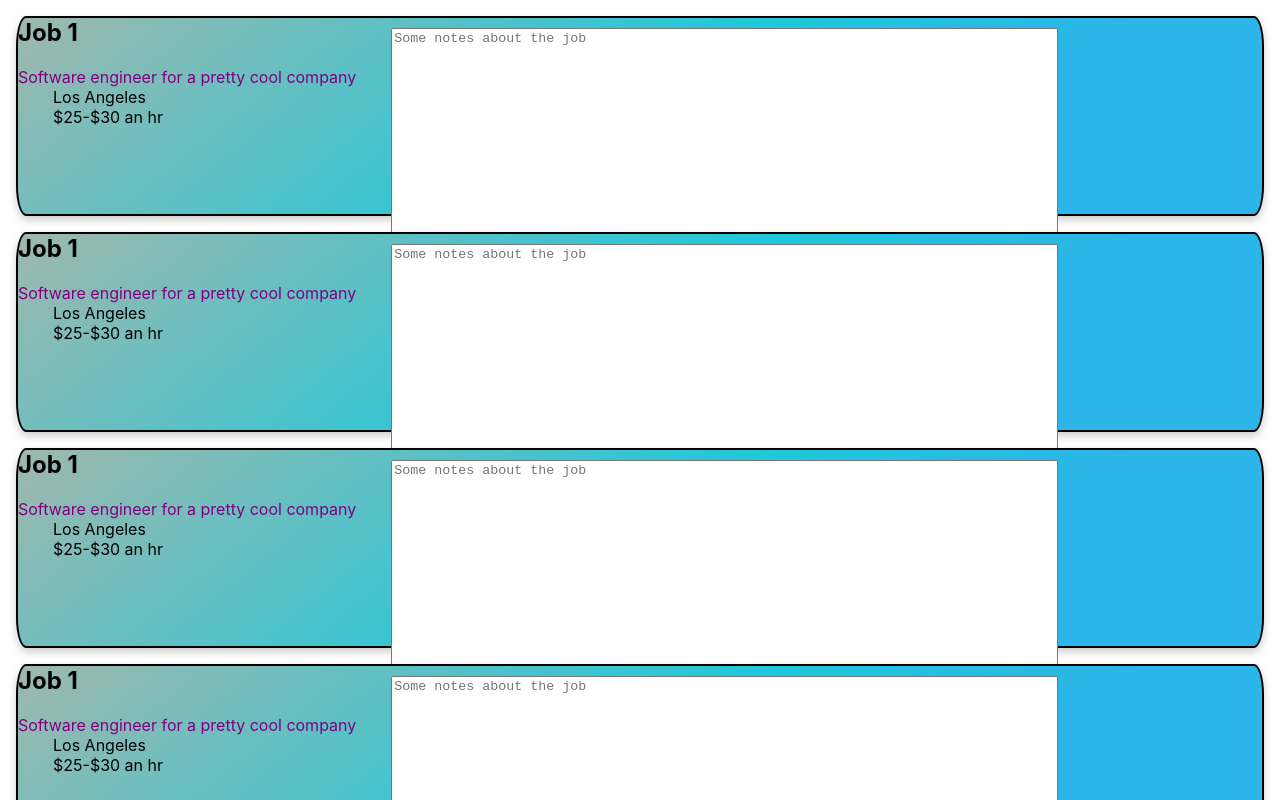
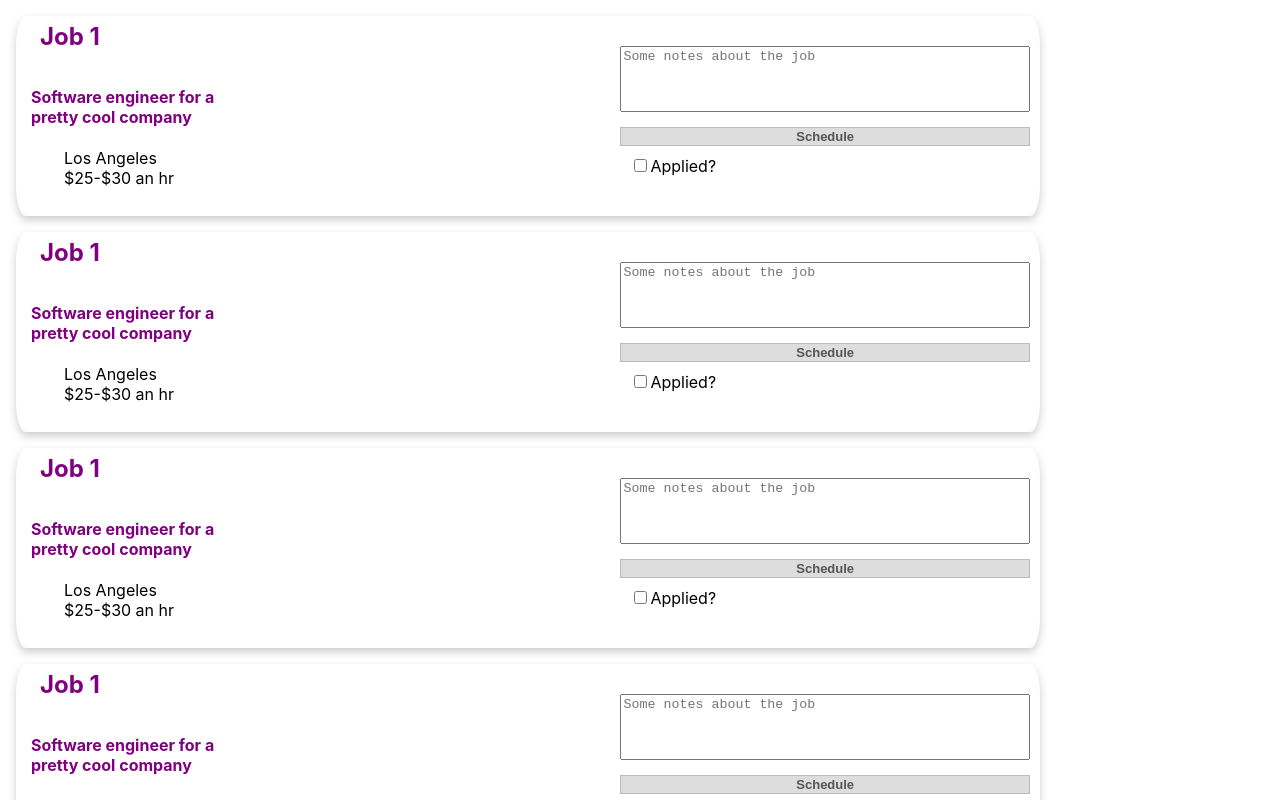
Before and after one commit to etg624/job-search-app, a React (Create React App) app: page / in a window 1280 px wide. Shown: the top 800 px of the page. Built offline with nearby package versions, Linux system fonts and the light colour scheme.

Commit message:
added some more styles moving on

```diff
--- a/src/components/card.css
+++ b/src/components/card.css
@@ -3,22 +3,15 @@
 }
 
 .job-card {
-  background-image: linear-gradient(
-    141deg,
-    #9fb8ad 0%,
-    #1fc8db 51%,
-    #2cb5e8 75%
-  );
   display: flex;
   margin: 1em;
-  border: 2px solid black;
   border-radius: 10px/30px;
   height: 25vh;
-  min-width: 50vw;
+  width: 80vw;
   box-shadow: 0 4px 8px 0 rgba(0, 0, 0, 0.2);
   transition: 0.3s;
   flex-wrap: wrap;
-  justify-content: flex-start;
+  justify-content: space-between;
   position: relative;
 }
 
@@ -27,20 +20,22 @@
   flex-wrap: wrap;
   flex-direction: column;
   margin: 0;
-  align-self: start;
   width: 30%;
 }
 .job-title {
+  color: purple;
+  padding: 0.25em 0 0 1em;
   margin: 0;
 }
 .job-desc .job-details {
-  padding-top: 20px;
+  width: 15rem;
+  padding: 20px 0px 5px 15px;
+  font-weight: bold;
   color: purple;
-  margin: 0;
 }
 
 .location-pay p {
-  padding-left: 35px;
+  padding-left: 3rem;
   margin: 0;
 }
 
@@ -48,14 +43,9 @@
   display: flex;
   flex-wrap: wrap;
   flex-direction: column;
-}
-
-.job-notes {
-  margin-top: 10px;
-  max-height: 50%;
-  resize: none;
-  width: 50em;
-  height: 40em;
+  justify-content: center;
+  width: 40%;
+  margin-right: 10px;
 }
 
 .schedule-button {
@@ -66,9 +56,24 @@
 }
 
 .checkbox {
-  margin-top: 10px;
+  margin: 10px;
 }
 
-/* .job-notes {
-  justify-content: flex-end;
-} */
+.job-notes {
+  margin-bottom: 15px;
+  resize: none;
+  width: 100%;
+}
+
+@media (max-width: 500px) {
+  .job-card {
+    width: 100%;
+    height: auto;
+  }
+  .job-desc {
+    width: 100%;
+  }
+  .job-form {
+    margin: 10px auto;
+  }
+}
--- a/src/components/card.js
+++ b/src/components/card.js
@@ -16,6 +16,7 @@ function JobCard() {
       </section>
       <form className="job-form">
         <textarea
+          rows="4"
           className="job-notes"
           placeholder="Some notes about the job"
         />
```
